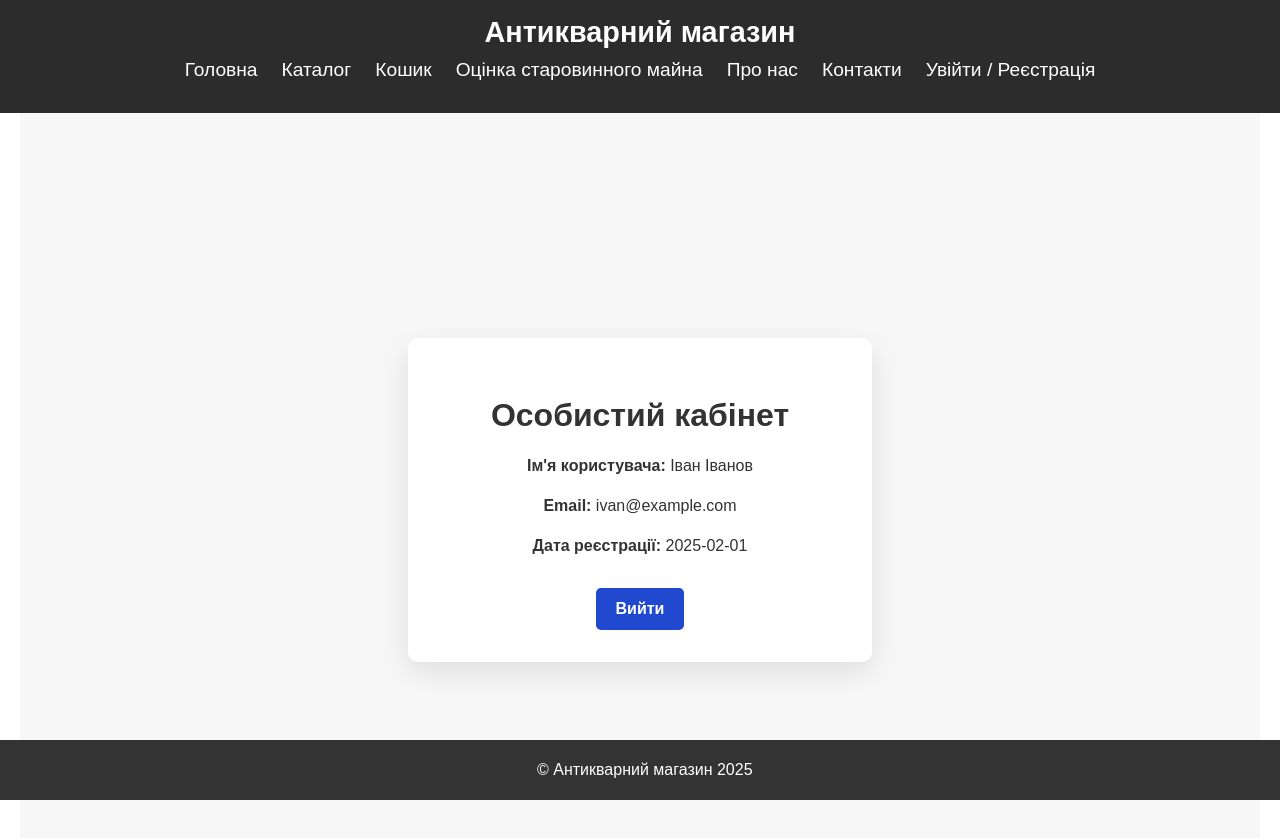
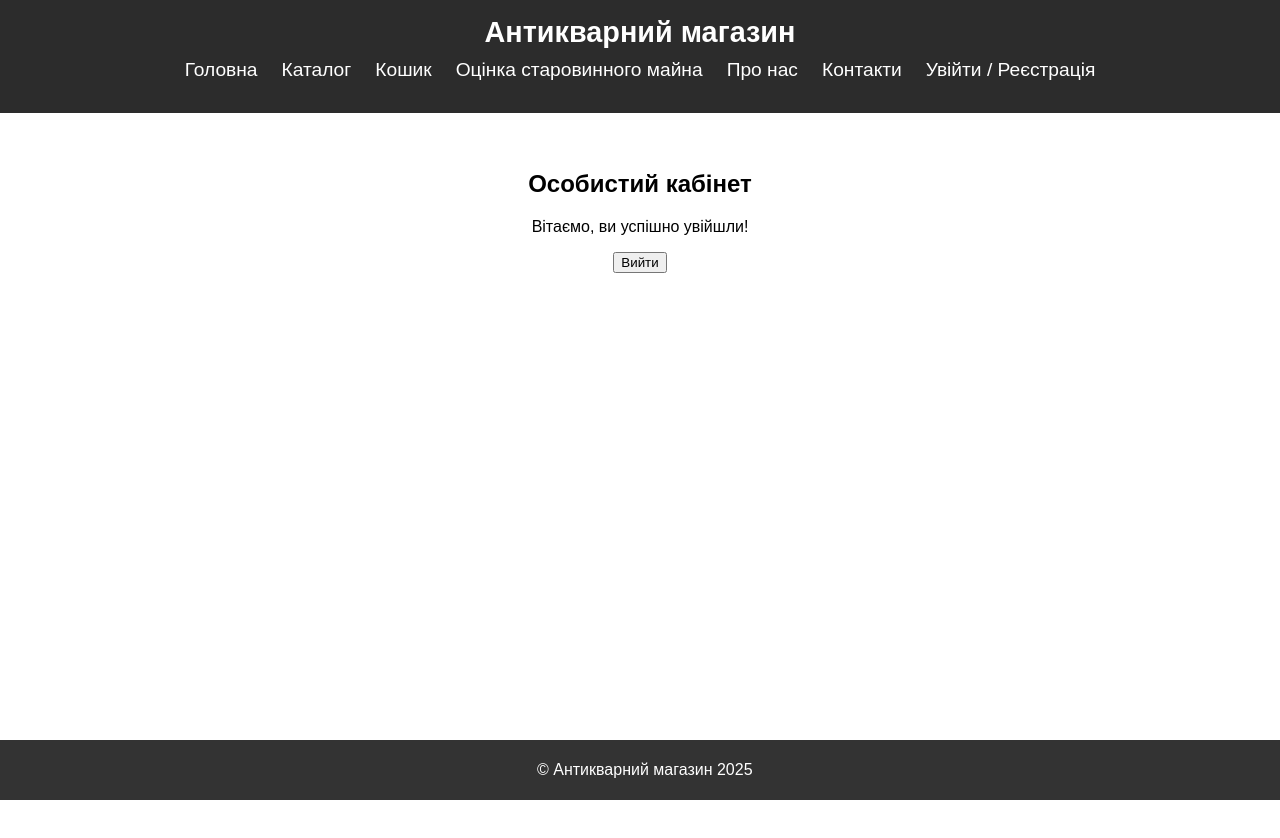
Before and after one commit to marikgryc/practika, a Vue app: page /account in a window 1280 px wide. Shown: the top 838 px of the page. After the commit the page ends 800 px from the top, so only its background shows below. Built offline with nearby package versions, Linux system fonts and the light colour scheme.

Commit message:
added cabinet

```diff
--- /dev/null
+++ b/src/components/AccOunt.vue
@@ -0,0 +1,25 @@
+<template>
+    <div class="account-container">
+      <h2>Особистий кабінет</h2>
+      <p>Вітаємо, ви успішно увійшли!</p>
+      <button @click="logout">Вийти</button>
+    </div>
+  </template>
+
+  <script>
+  export default {
+    methods: {
+      logout() {
+        localStorage.removeItem("user_id");
+        this.$router.push("/auth");
+      },
+    },
+  };
+  </script>
+
+  <style scoped>
+  .account-container {
+    text-align: center;
+    padding: 50px;
+  }
+  </style>
--- a/src/components/AccountVeiw.vue
+++ /dev/null
@@ -1,98 +0,0 @@
-<template>
-  <div class="account-container">
-    <div class="account-box">
-      <h2>Особистий кабінет</h2>
-      <div class="account-info">
-        <p><strong>Ім'я користувача:</strong> {{ user.name }}</p>
-        <p><strong>Email:</strong> {{ user.email }}</p>
-        <p><strong>Дата реєстрації:</strong> {{ user.registrationDate }}</p>
-      </div>
-      <div class="account-actions">
-        <button @click="logout">Вийти</button>
-      </div>
-    </div>
-  </div>
-</template>
-
-<script>
-export default {
-  data() {
-    return {
-      user: {
-        name: "Іван Іванов", // Отримуєте з сервера після логіну
-        email: "ivan@example.com", // Отримуєте з сервера після логіну
-        registrationDate: "2025-02-01", // Отримуєте з сервера після логіну
-      },
-    };
-  },
-  methods: {
-    logout() {
-      // Логіка для виходу з кабінету, видалення даних з localStorage
-      localStorage.removeItem("user_id");
-      this.$router.push({ name: "login" }); // Перенаправлення на сторінку логіну
-    },
-  },
-};
-</script>
-
-<style scoped>
-.account-container {
-  display: flex;
-  justify-content: center;
-  align-items: center;
-  height: 100vh;
-  background: #f7f7f7;
-}
-
-.account-box {
-  background: white;
-  padding: 2rem;
-  border-radius: 10px;
-  box-shadow: 0 10px 30px rgba(0, 0, 0, 0.1);
-  text-align: center;
-  max-width: 400px;
-  width: 100%;
-  color: #333;
-}
-
-h2 {
-  font-size: 2rem;
-  margin-bottom: 20px;
-}
-
-.account-info {
-  margin-bottom: 30px;
-  font-size: 1rem;
-  line-height: 1.5;
-}
-
-.account-info p {
-  margin-bottom: 10px;
-}
-
-.account-actions {
-  display: flex;
-  justify-content: center;
-}
-
-button {
-  background: #2049d0;
-  color: white;
-  padding: 12px 20px;
-  border: none;
-  border-radius: 5px;
-  font-size: 16px;
-  cursor: pointer;
-  transition: all 0.3s ease;
-  font-weight: bold;
-}
-
-button:hover {
-  background: #163bb5;
-}
-
-button:active {
-  background: #102a87;
-  transform: scale(0.98);
-}
-</style>
--- a/src/router/index.js
+++ b/src/router/index.js
@@ -7,7 +7,7 @@ import ContactsView from '../components/ContactsView.vue';
 import AssessmentView from '../components/AssessmentView.vue';
 import CartView from '../components/CartView.vue';
 import CheckoutView from '../components/CheckoutView.vue'
-import AccountVeiw from '../components/AccountVeiw.vue';
+import AccOunt from '@/components/AccOunt.vue';
 
 const routes = [
   { path: '/', component: HomeView },
@@ -18,7 +18,7 @@ const routes = [
   { path: '/contacts', component: ContactsView },
   { path: '/assessment', component: AssessmentView },
   { path: '/checkout', component: CheckoutView },
-  { path: '/account', component: AccountVeiw}
+  { path: '/account', component: AccOunt}
 ];
 
 const router = createRouter({
```
